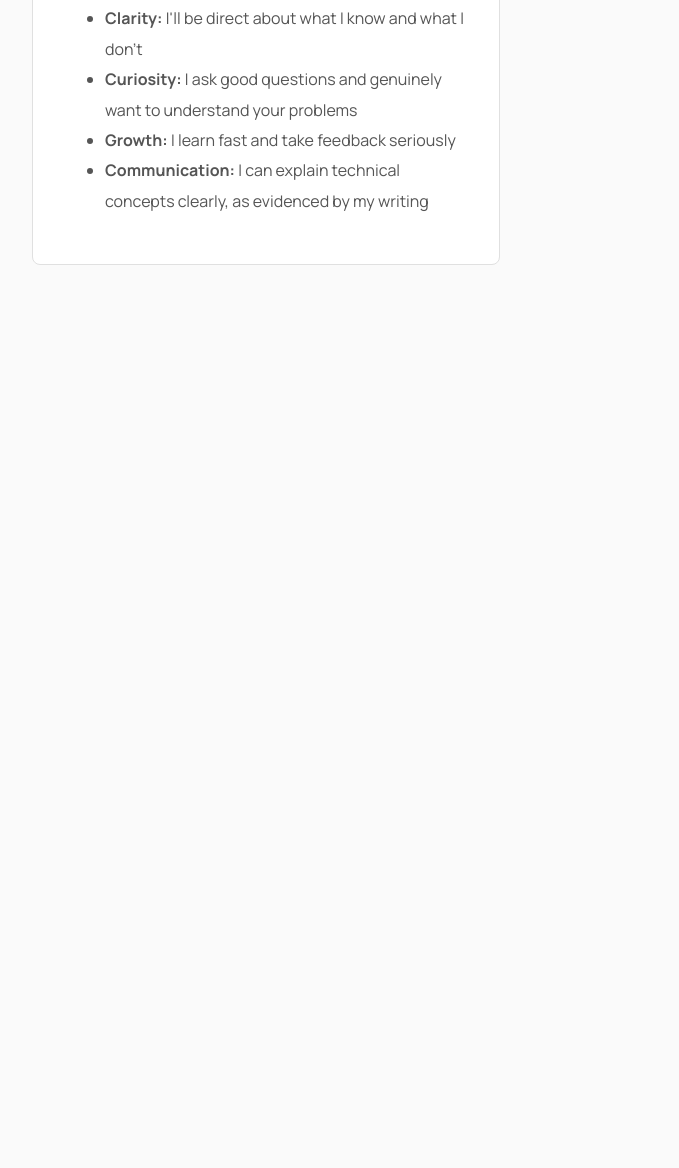
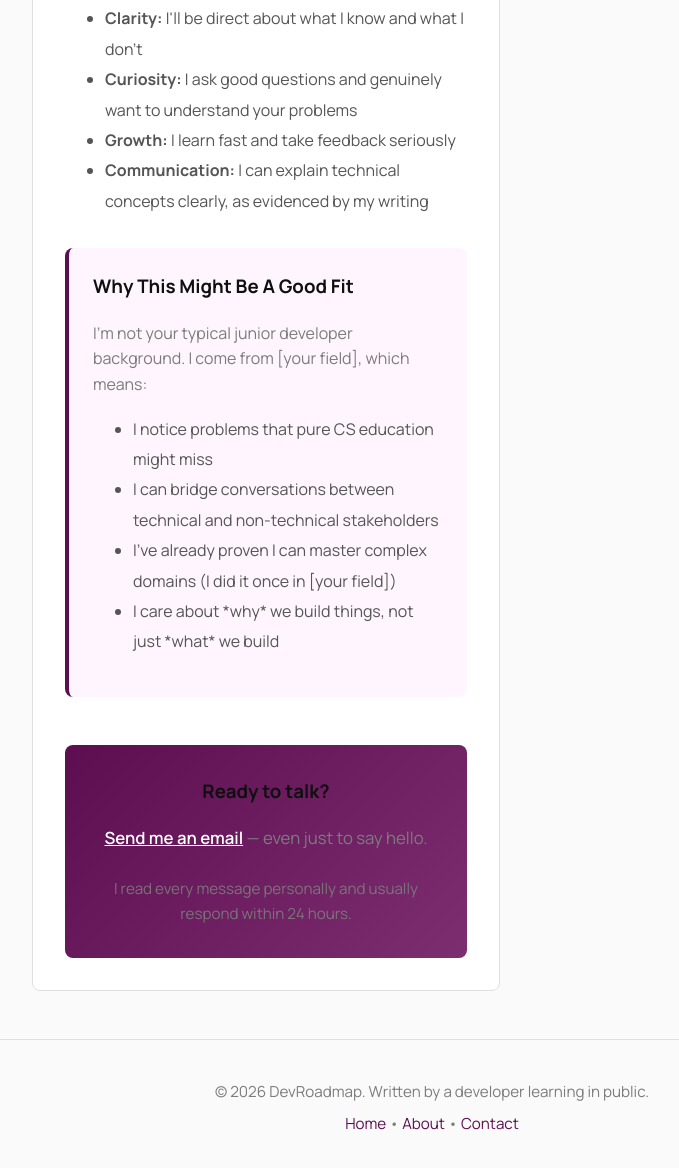
Before and after one commit to SheillaO/DevRoadmap, a website: page contact.html in a window 1280 px wide. Shown: the part 2050-3218 px from the top of the page, without its empty margins (208-887 px from the left). Before the commit the page ends 2395 px from the top, so only its background shows below. Drawn offline with Linux system fonts and the light colour scheme; files that its build step writes are made by us from their sources.

Commit message:
Update contact.html

```diff
--- a/contact.html
+++ b/contact.html
@@ -97,3 +97,43 @@ Contact · HTML
             <li><strong>Growth:</strong> I learn fast and take feedback seriously</li>
             <li><strong>Communication:</strong> I can explain technical concepts clearly, as evidenced by my writing</li>
         </ul>
+
+        <!-- Why Hire Me Section -->
+        <div style="background: #fef5ff; padding: 1.5em; border-radius: 0.5em; margin: 2em 0; border-left: 4px solid #5D0E50;">
+            <h3 style="margin-top: 0; color: #0F0F0F;">Why This Might Be A Good Fit</h3>
+            <p>
+                I'm not your typical junior developer background. I come from [your field], which means:
+            </p>
+            <ul style="color: #555; line-height: 1.9;">
+                <li>I notice problems that pure CS education might miss</li>
+                <li>I can bridge conversations between technical and non-technical stakeholders</li>
+                <li>I've already proven I can master complex domains (I did it once in [your field])</li>
+                <li>I care about *why* we build things, not just *what* we build</li>
+            </ul>
+        </div>
+
+        <!-- Closing -->
+        <div
+            style="margin-top: 3em; padding: 2em; background: linear-gradient(135deg, #5D0E50 0%, #7D2E70 100%); border-radius: 0.5em; color: white; text-align: center;">
+            <h3 style="margin-top: 0;">Ready to talk?</h3>
+            <p style="margin: 1em 0 1.5em; font-size: 1.05rem;">
+                <a href="mailto:your.email@gmail.com" style="color: white; font-weight: 600; text-decoration: underline;">Send
+                    me an email</a> — even just to say hello.
+            </p>
+            <p style="margin: 0; font-size: 0.95rem; opacity: 0.9;">
+                I read every message personally and usually respond within 24 hours.
+            </p>
+        </div>
+
+        </article>
+
+        </main>
+
+        <footer>
+            <p>&copy; 2026 DevRoadmap. Written by a developer learning in public.</p>
+            <p><a href="index.html">Home</a> • <a href="about.html">About</a> • <a href="contact.html">Contact</a></p>
+        </footer>
+
+        </body>
+
+        </html>
```
